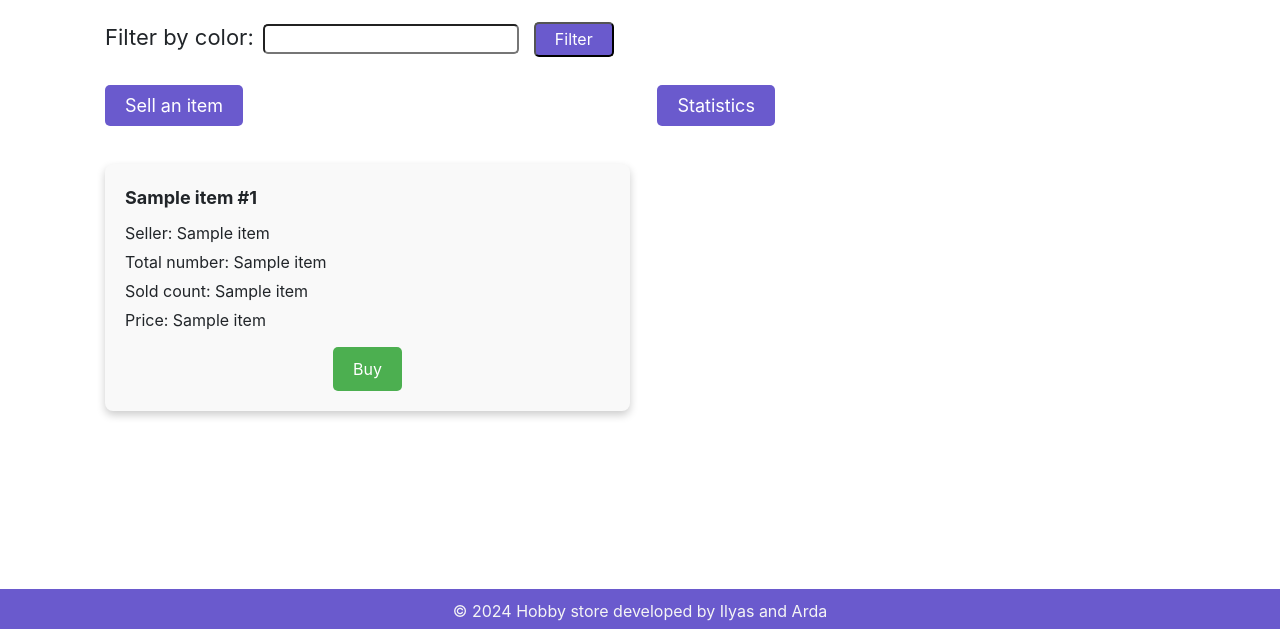
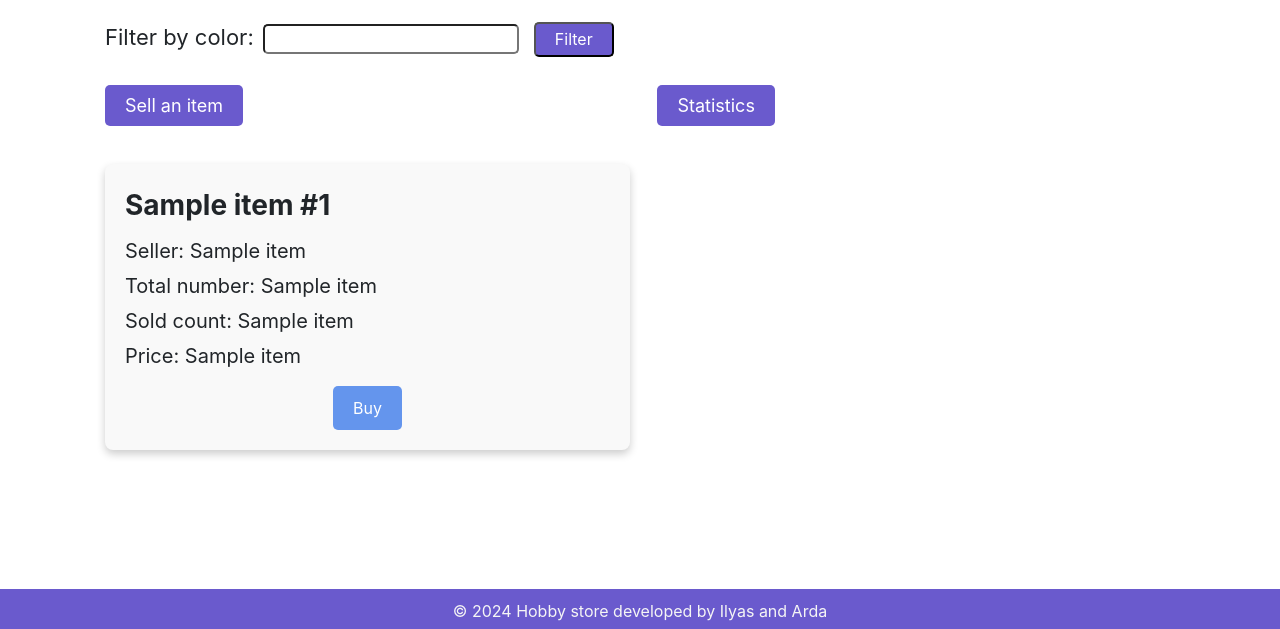
Before and after one commit to 1lyasm/hobby_store, a Flask app: template templates/home.html in a window 1280 px wide. Shown: the part 171-800 px from the top of the page. Run offline with Flask 3, Linux system fonts and the light colour scheme; the template is opened without the code that fills it: most values are stand-ins (such as "Sample title", 1, 10 or a date in 2020); some libraries are stand-ins or nearby versions.

Commit message:
Style item cards

```diff
--- a/templates/home.html
+++ b/templates/home.html
@@ -26,13 +26,13 @@
     }
 
     .item-title {
-        font-size: large;
+        font-size: 28px;
         font-weight: bold;
         margin-bottom: 10px;
     }
 
     .item-detail {
-        font-size: medium;
+        font-size: 20px;
         margin-bottom: 5px;
     }
 
@@ -42,7 +42,7 @@
     }
 
     .buy-button {
-        background-color: #4CAF50; /* Green */
+        background-color: cornflowerblue;
         color: white;
         padding: 10px 20px;
         border: none;
@@ -57,7 +57,7 @@
 
     .action-link {
         padding: 10px 20px;
-        background-color: #6A5ACD; /* Theme color */
+        background-color: #6A5ACD;
         color: white;
         border-radius: 5px;
         text-decoration: none;
```
